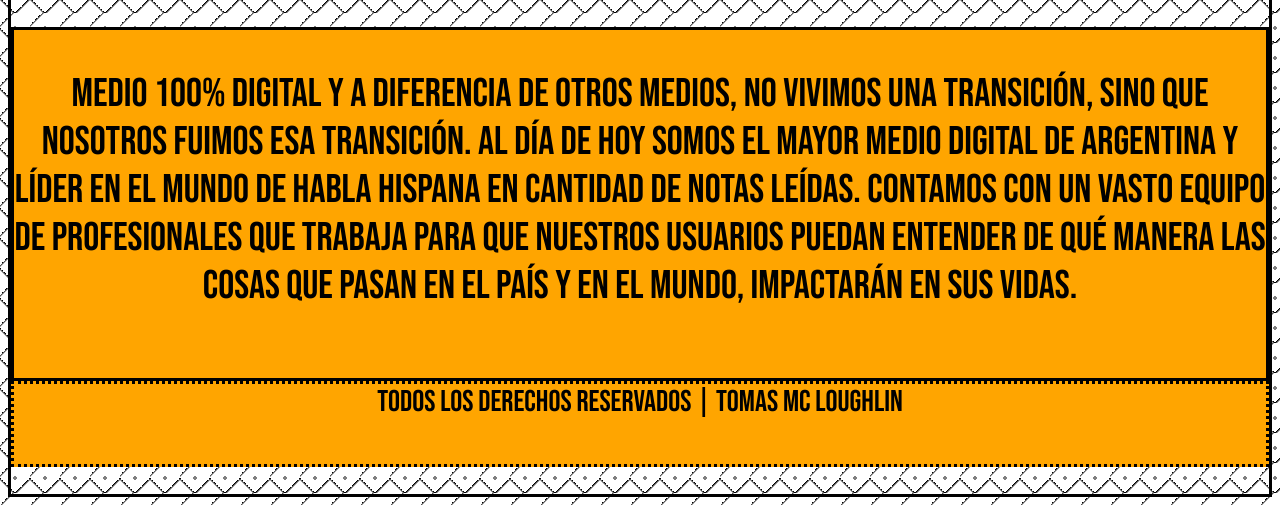
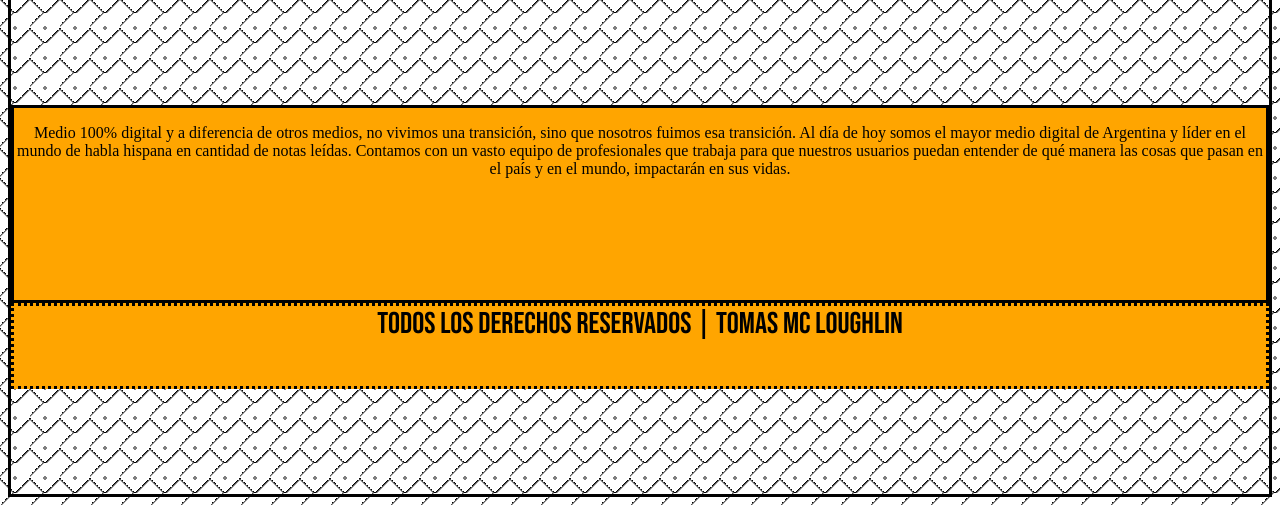
Before and after one commit to Tomimcloughlin/PortalNoticias_McLoughlin, a website: page nosotros.html in a window 1280 px wide. Shown: the part 317-822 px from the top of the page. Drawn offline with Linux system fonts and the light colour scheme.

Commit message:
Add files via upload

```diff
--- a/nosotros.html
+++ b/nosotros.html
@@ -38,7 +38,7 @@
         </header>
 
         <main>
-            <p class="titulo_noti">
+            <p class="nosotros">
                 Medio 100% digital y a diferencia de otros medios, no vivimos una transición, sino que nosotros fuimos esa transición. Al día de hoy somos el mayor medio digital de Argentina y líder en el mundo de habla hispana en cantidad de notas leídas.
 
             Contamos con un vasto equipo de profesionales que trabaja para que nuestros usuarios puedan entender de qué manera las cosas que pasan en el país y en el mundo, impactarán en sus vidas.
```
